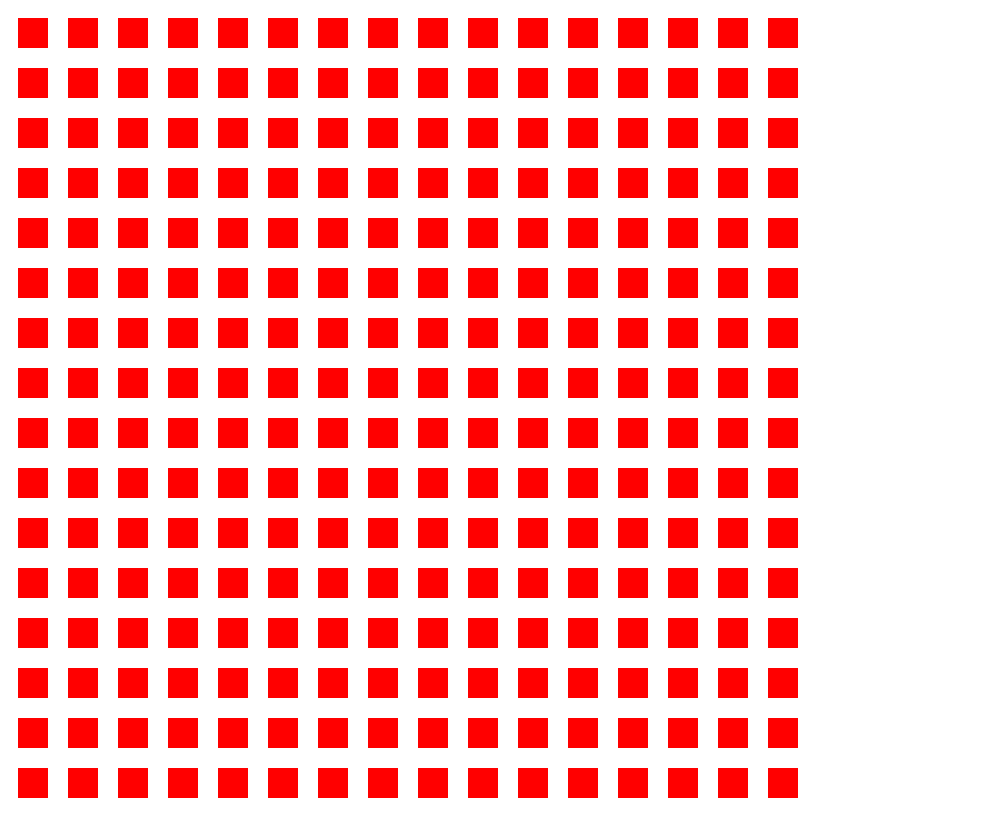
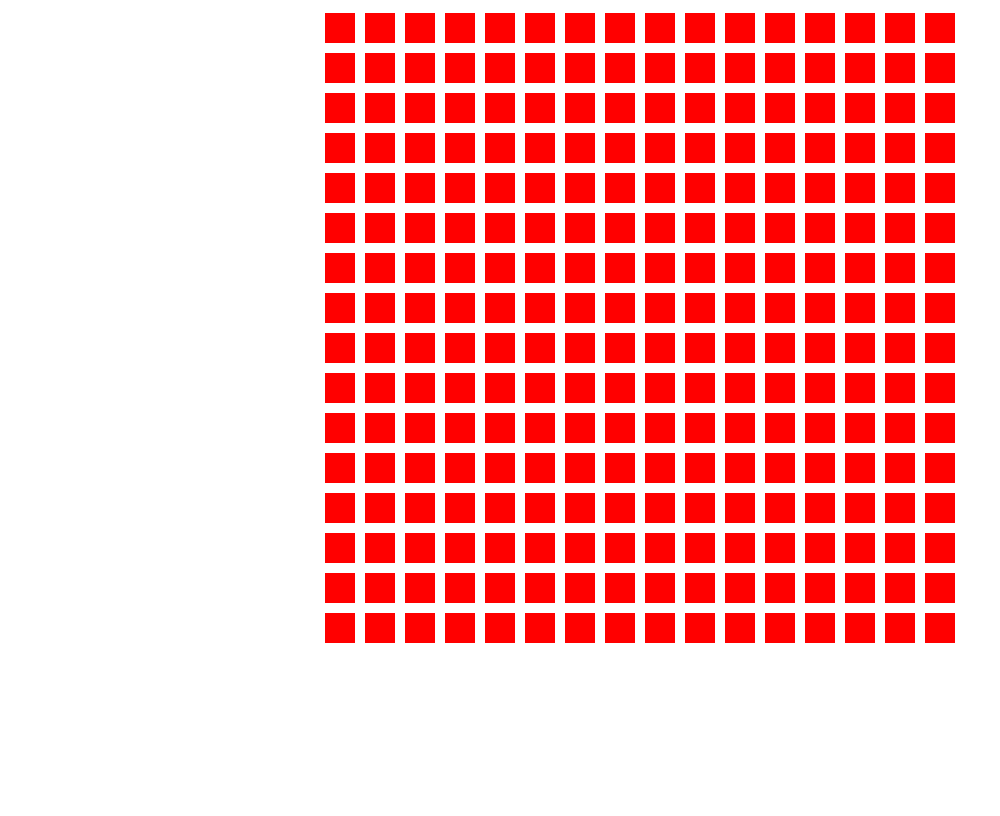
Before and after one commit to The-Cragus/Etch-a-Sketch, a plain HTML site: page index.html in a window 1280 px wide. Shown: the whole page, without its empty margins (0-1000 px from the left). Drawn offline with Linux system fonts and the light colour scheme.

Commit message:
Updated dimensions of divs. Added comments to all files. Centered divs in order for a cleaner look.

```diff
--- a/script.js
+++ b/script.js
@@ -1,3 +1,5 @@
+//Targeting html div containers
+
 const containerOne = document.querySelector('.containerOne');
 const containerTwo = document.querySelector('.containerTwo');
 const containerThree = document.querySelector('.containerThree');
@@ -15,19 +17,21 @@ const containerFourteen = document.querySelector('.containerFourteen');
 const containerFifteen = document.querySelector('.containerFifteen');
 const containerSixteen = document.querySelector('.containerSixteen');
 
+//Function used to create a basic div
+
 function createDivOne(){
 
-    var div = document.createElement('div');
-    div.style.width = '10px';
-    div.style.height = '10px';
+    let div = document.createElement('div');
+    div.style.width = '30px';
+    div.style.height = '30px';
     div.style.background = 'red';
-    div.style.color = 'black';
-    div.style.margin = '10px';
-    div.style.border = '10px';
-    div.style.padding = '10px';
+    div.style.margin = '5px';
+
 
     containerOne.appendChild(div);
 };
+
+//For loop to create 16 divs in each row
 
 for(let i = 0; i < 16; i++) {
     createDivOne();
@@ -35,13 +39,11 @@ for(let i = 0; i < 16; i++) {
 
 function createDivTwo(){
 
-    var div = document.createElement('div');
-    div.style.width = '10px';
-    div.style.height = '10px';
+    let div = document.createElement('div');
+    div.style.width = '30px';
+    div.style.height = '30px';
     div.style.background = 'red';
-    div.style.margin = '10px';
-    div.style.border = '10px';
-    div.style.padding = '10px';
+    div.style.margin = '5px';
 
     containerTwo.appendChild(div);
 };
@@ -52,13 +54,11 @@ for(let i = 0; i < 16; i++) {
 
 function createDivThree(){
 
-    var div = document.createElement('div');
-    div.style.width = '10px';
-    div.style.height = '10px';
+    let div = document.createElement('div');
+    div.style.width = '30px';
+    div.style.height = '30px';
     div.style.background = 'red';
-    div.style.margin = '10px';
-    div.style.border = '10px';
-    div.style.padding = '10px';
+    div.style.margin = '5px';
 
     containerThree.appendChild(div);
 };
@@ -69,13 +69,11 @@ for(let i = 0; i < 16; i++) {
 
 function createDivFour(){
 
-    var div = document.createElement('div');
-    div.style.width = '10px';
-    div.style.height = '10px';
+    let div = document.createElement('div');
+    div.style.width = '30px';
+    div.style.height = '30px';
     div.style.background = 'red';
-    div.style.margin = '10px';
-    div.style.border = '10px';
-    div.style.padding = '10px';
+    div.style.margin = '5px';
 
     containerFour.appendChild(div);
 };
@@ -86,13 +84,11 @@ for(let i = 0; i < 16; i++) {
 
 function createDivFive(){
 
-    var div = document.createElement('div');
-    div.style.width = '10px';
-    div.style.height = '10px';
+    let div = document.createElement('div');
+    div.style.width = '30px';
+    div.style.height = '30px';
     div.style.background = 'red';
-    div.style.margin = '10px';
-    div.style.border = '10px';
-    div.style.padding = '10px';
+    div.style.margin = '5px';
 
     containerFive.appendChild(div);
 };
@@ -103,13 +99,11 @@ for(let i = 0; i < 16; i++) {
 
 function createDivSix(){
 
-    var div = document.createElement('div');
-    div.style.width = '10px';
-    div.style.height = '10px';
+    let div = document.createElement('div');
+    div.style.width = '30px';
+    div.style.height = '30px';
     div.style.background = 'red';
-    div.style.margin = '10px';
-    div.style.border = '10px';
-    div.style.padding = '10px';
+    div.style.margin = '5px';
 
     containerSix.appendChild(div);
 };
@@ -120,13 +114,11 @@ for(let i = 0; i < 16; i++) {
 
 function createDivSeven(){
 
-    var div = document.createElement('div');
-    div.style.width = '10px';
-    div.style.height = '10px';
+    let div = document.createElement('div');
+    div.style.width = '30px';
+    div.style.height = '30px';
     div.style.background = 'red';
-    div.style.margin = '10px';
-    div.style.border = '10px';
-    div.style.padding = '10px';
+    div.style.margin = '5px';
 
     containerSeven.appendChild(div);
 };
@@ -137,13 +129,11 @@ for(let i = 0; i < 16; i++) {
 
 function createDivEight(){
 
-    var div = document.createElement('div');
-    div.style.width = '10px';
-    div.style.height = '10px';
+    let div = document.createElement('div');
+    div.style.width = '30px';
+    div.style.height = '30px';
     div.style.background = 'red';
-    div.style.margin = '10px';
-    div.style.border = '10px';
-    div.style.padding = '10px';
+    div.style.margin = '5px';
 
     containerEight.appendChild(div);
 };
@@ -154,13 +144,11 @@ for(let i = 0; i < 16; i++) {
 
 function createDivNine(){
 
-    var div = document.createElement('div');
-    div.style.width = '10px';
-    div.style.height = '10px';
+    let div = document.createElement('div');
+    div.style.width = '30px';
+    div.style.height = '30px';
     div.style.background = 'red';
-    div.style.margin = '10px';
-    div.style.border = '10px';
-    div.style.padding = '10px';
+    div.style.margin = '5px';
 
     containerNine.appendChild(div);
 };
@@ -171,13 +159,11 @@ for(let i = 0; i < 16; i++) {
 
 function createDivTen(){
 
-    var div = document.createElement('div');
-    div.style.width = '10px';
-    div.style.height = '10px';
+    let div = document.createElement('div');
+    div.style.width = '30px';
+    div.style.height = '30px';
     div.style.background = 'red';
-    div.style.margin = '10px';
-    div.style.border = '10px';
-    div.style.padding = '10px';
+    div.style.margin = '5px';
 
     containerTen.appendChild(div);
 };
@@ -188,13 +174,11 @@ for(let i = 0; i < 16; i++) {
 
 function createDivEleven(){
 
-    var div = document.createElement('div');
-    div.style.width = '10px';
-    div.style.height = '10px';
+    let div = document.createElement('div');
+    div.style.width = '30px';
+    div.style.height = '30px';
     div.style.background = 'red';
-    div.style.margin = '10px';
-    div.style.border = '10px';
-    div.style.padding = '10px';
+    div.style.margin = '5px';
 
     containerEleven.appendChild(div);
 };
@@ -205,13 +189,11 @@ for(let i = 0; i < 16; i++) {
 
 function createDivTwelve(){
 
-    var div = document.createElement('div');
-    div.style.width = '10px';
-    div.style.height = '10px';
+    let div = document.createElement('div');
+    div.style.width = '30px';
+    div.style.height = '30px';
     div.style.background = 'red';
-    div.style.margin = '10px';
-    div.style.border = '10px';
-    div.style.padding = '10px';
+    div.style.margin = '5px';
 
     containerTwelve.appendChild(div);
 };
@@ -222,13 +204,11 @@ for(let i = 0; i < 16; i++) {
 
 function createDivThirteen(){
 
-    var div = document.createElement('div');
-    div.style.width = '10px';
-    div.style.height = '10px';
+    let div = document.createElement('div');
+    div.style.width = '30px';
+    div.style.height = '30px';
     div.style.background = 'red';
-    div.style.margin = '10px';
-    div.style.border = '10px';
-    div.style.padding = '10px';
+    div.style.margin = '5px';
 
     containerThirteen.appendChild(div);
 };
@@ -239,13 +219,11 @@ for(let i = 0; i < 16; i++) {
 
 function createDivFourteen(){
 
-    var div = document.createElement('div');
-    div.style.width = '10px';
-    div.style.height = '10px';
+    let div = document.createElement('div');
+    div.style.width = '30px';
+    div.style.height = '30px';
     div.style.background = 'red';
-    div.style.margin = '10px';
-    div.style.border = '10px';
-    div.style.padding = '10px';
+    div.style.margin = '5px';
 
     containerFourteen.appendChild(div);
 };
@@ -256,13 +234,11 @@ for(let i = 0; i < 16; i++) {
 
 function createDivFifteen(){
 
-    var div = document.createElement('div');
-    div.style.width = '10px';
-    div.style.height = '10px';
+    let div = document.createElement('div');
+    div.style.width = '30px';
+    div.style.height = '30px';
     div.style.background = 'red';
-    div.style.margin = '10px';
-    div.style.border = '10px';
-    div.style.padding = '10px';
+    div.style.margin = '5px';
 
     containerFifteen.appendChild(div);
 };
@@ -273,13 +249,11 @@ for(let i = 0; i < 16; i++) {
 
 function createDivSixteen(){
 
-    var div = document.createElement('div');
-    div.style.width = '10px';
-    div.style.height = '10px';
+    let div = document.createElement('div');
+    div.style.width = '30px';
+    div.style.height = '30px';
     div.style.background = 'red';
-    div.style.margin = '10px';
-    div.style.border = '10px';
-    div.style.padding = '10px';
+    div.style.margin = '5px';
 
     containerSixteen.appendChild(div);
 };
--- a/style.css
+++ b/style.css
@@ -1,63 +1,82 @@
+/* Targeting each html container in order to flex and align divs */
+
 .containerOne {
     display: flex;
+    justify-content: center;
+
 }
 
 .containerTwo {
     display: flex;
+    justify-content: center;
 }
 
 .containerThree {
     display: flex;
+    justify-content: center;
 }
 
 .containerFour {
     display: flex;
+    justify-content: center;
 }
 
 .containerFive {
     display: flex;
+    justify-content: center;
 }
 
 .containerSix {
     display: flex;
+    justify-content: center;
 }
 
 .containerSeven {
     display: flex;
+    justify-content: center;
 }
 
 .containerEight {
     display: flex;
+    justify-content: center;
 }
 
 .containerNine {
     display: flex;
+    justify-content: center;
 }
 
 .containerTen {
     display: flex;
+    justify-content: center;
 }
 
 .containerEleven {
     display: flex;
+    justify-content: center;
 }
 
 .containerTwelve {
     display: flex;
+    justify-content: center;
 }
 
 .containerThirteen {
     display: flex;
+    justify-content: center;
 }
 
 .containerFourteen {
     display: flex;
+    justify-content: center;
 }
 
 .containerFifteen {
     display: flex;
+    justify-content: center;
 }
 
 .containerSixteen {
     display: flex;
+    justify-content: center;
 }
```
Also changed, not shown: index.html (+2 -0 lines).
